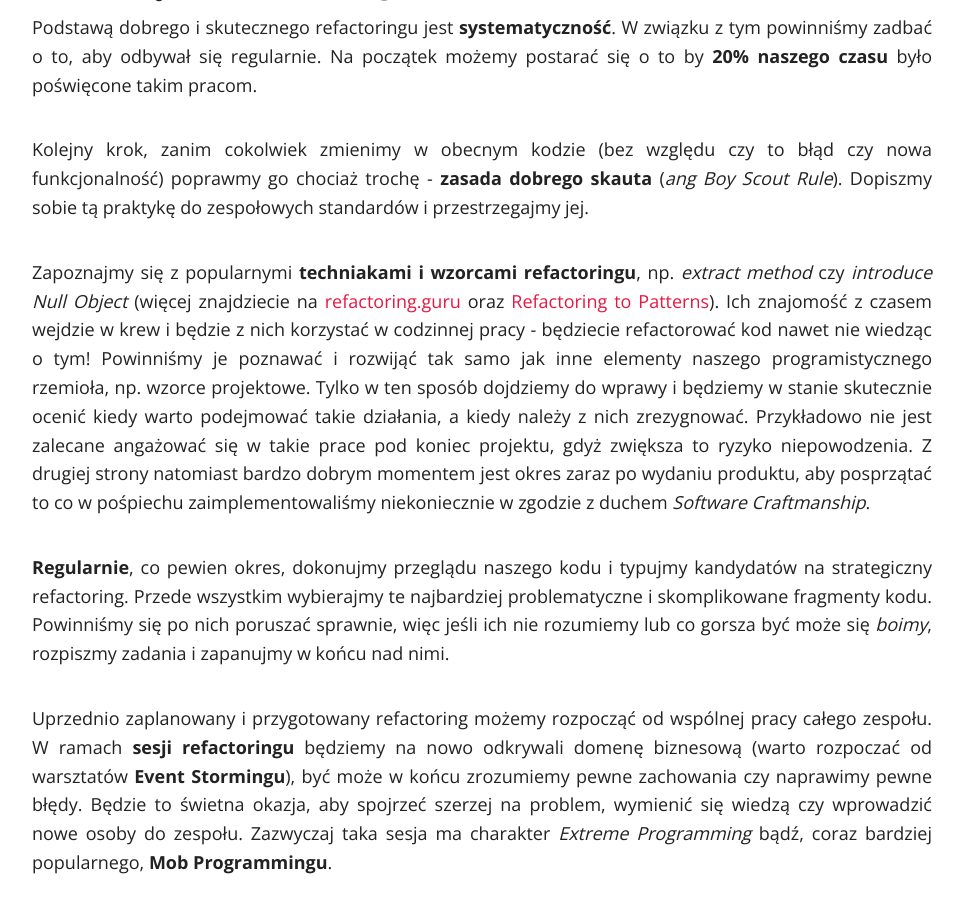
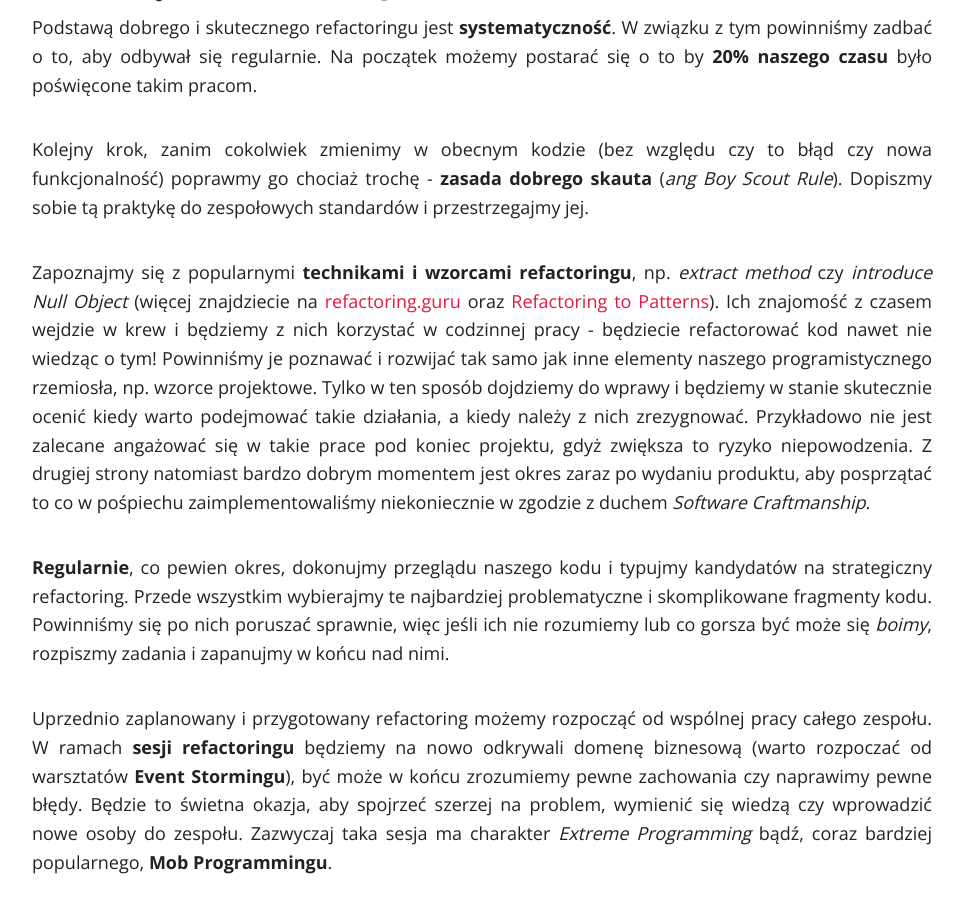
Before and after one commit to tswiackiewicz/inside-the-source-code, a Jekyll site: the page built from _posts/2019-07-03-awesome-refactoring.md, in a window 1280 px wide and 900 px high, scrolled down 6342 px. Shown: the whole window, without its empty margins (158-1122 px from the left). Built offline with Jekyll 4.4.1, drawn with Linux system fonts in a browser that asks for light colours; nearby versions of some CDN libraries; comment, search, counter and statistics services are not loaded; some of the changed text lies outside the part shown.

Commit message:
Update 2019-07-03-awesome-refactoring.md
Mispellings fixed

```diff
--- a/_posts/2019-07-03-awesome-refactoring.md
+++ b/_posts/2019-07-03-awesome-refactoring.md
@@ -80,7 +80,7 @@ Podstawą dobrego i skutecznego refactoringu jest **systematyczność**. W zwią
 
 Kolejny krok, zanim cokolwiek zmienimy w obecnym kodzie (bez względu czy to błąd czy nowa funkcjonalność) poprawmy go chociaż trochę - **zasada dobrego skauta** (*ang Boy Scout Rule*). Dopiszmy sobie tą praktykę do zespołowych standardów i przestrzegajmy jej.
 
-Zapoznajmy się z popularnymi **techniakami i wzorcami refactoringu**, np. *extract method* czy *introduce Null Object* (więcej znajdziecie na [refactoring.guru](https://refactoring.guru/refactoring) oraz [Refactoring to Patterns](https://martinfowler.com/books/r2p.html)). Ich znajomość z czasem wejdzie w krew i będzie z nich korzystać w codzinnej pracy - będziecie refactorować kod nawet nie wiedząc o tym! Powinniśmy je poznawać i rozwijąć tak samo jak inne elementy naszego programistycznego rzemioła, np. wzorce projektowe. Tylko w ten sposób dojdziemy do wprawy i będziemy w stanie skutecznie ocenić kiedy warto podejmować takie działania, a kiedy należy z nich zrezygnować. Przykładowo nie jest zalecane angażować się w takie prace pod koniec projektu, gdyż zwiększa to ryzyko niepowodzenia. Z drugiej strony natomiast bardzo dobrym momentem jest okres zaraz po wydaniu produktu, aby posprzątać to co w pośpiechu zaimplementowaliśmy niekoniecznie w zgodzie z duchem *Software Craftmanship*.
+Zapoznajmy się z popularnymi **technikami i wzorcami refactoringu**, np. *extract method* czy *introduce Null Object* (więcej znajdziecie na [refactoring.guru](https://refactoring.guru/refactoring) oraz [Refactoring to Patterns](https://martinfowler.com/books/r2p.html)). Ich znajomość z czasem wejdzie w krew i będziemy z nich korzystać w codzinnej pracy - będziecie refactorować kod nawet nie wiedząc o tym! Powinniśmy je poznawać i rozwijać tak samo jak inne elementy naszego programistycznego rzemiosła, np. wzorce projektowe. Tylko w ten sposób dojdziemy do wprawy i będziemy w stanie skutecznie ocenić kiedy warto podejmować takie działania, a kiedy należy z nich zrezygnować. Przykładowo nie jest zalecane angażować się w takie prace pod koniec projektu, gdyż zwiększa to ryzyko niepowodzenia. Z drugiej strony natomiast bardzo dobrym momentem jest okres zaraz po wydaniu produktu, aby posprzątać to co w pośpiechu zaimplementowaliśmy niekoniecznie w zgodzie z duchem *Software Craftmanship*.
 
 **Regularnie**, co pewien okres, dokonujmy przeglądu naszego kodu i typujmy kandydatów na strategiczny refactoring. Przede wszystkim wybierajmy te najbardziej problematyczne i skomplikowane fragmenty kodu. Powinniśmy się po nich poruszać sprawnie, więc jeśli ich nie rozumiemy lub co gorsza być może się *boimy*, rozpiszmy zadania i zapanujmy w końcu nad nimi.
 
```
Also changed, not shown: other parts of _posts/2019-07-03-awesome-refactoring.md (+1 -1 lines).
